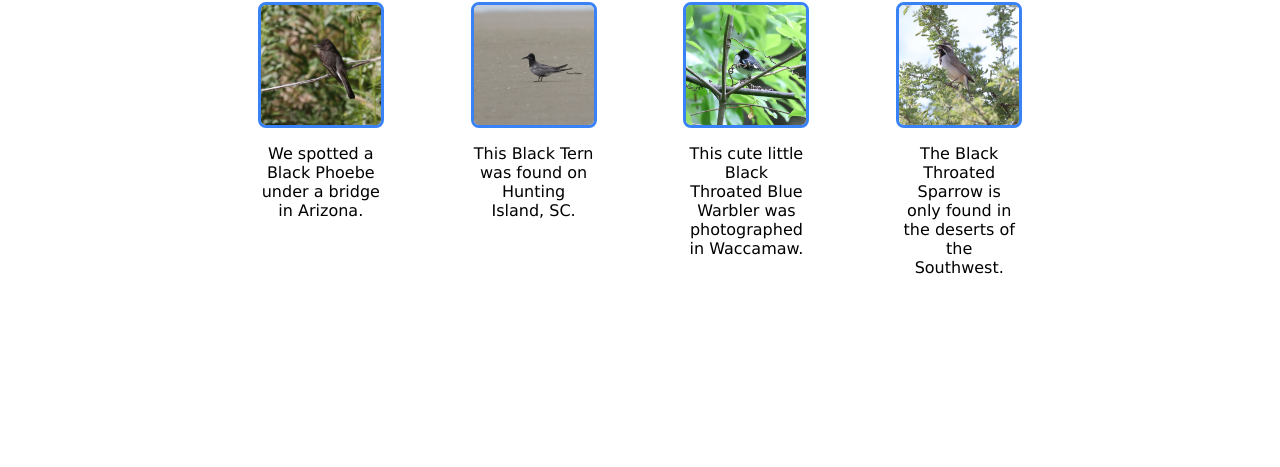
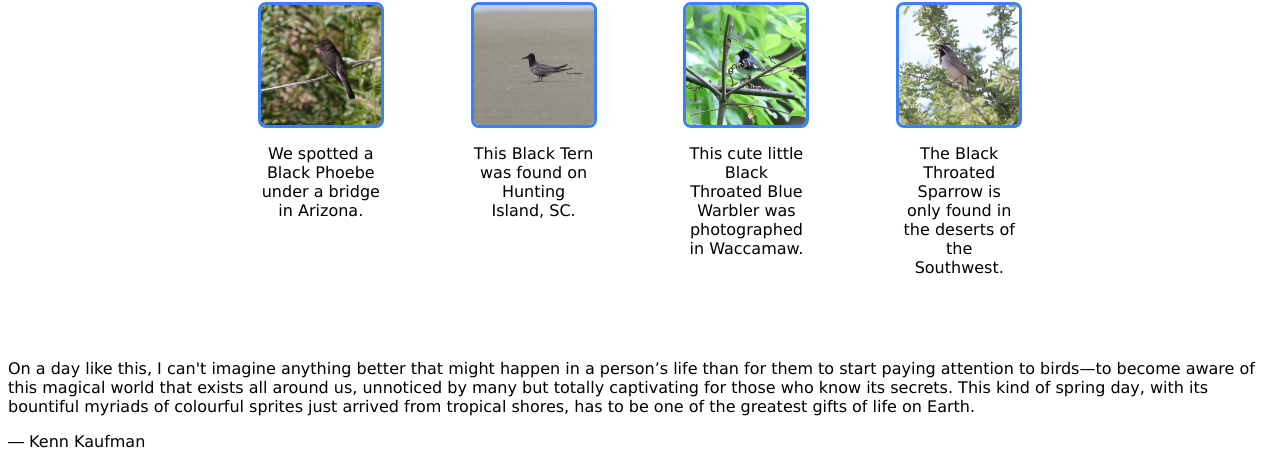
Before and after one commit to tfalasco/odin-landing-page, a plain HTML site: page index.html in a window 1280 px wide. Shown: the part 489-956 px from the top of the page. Before the commit the page ends 840 px from the top, so only its background shows below. Drawn offline with Linux system fonts and the light colour scheme.

Commit message:
Add quote html

```diff
--- a/index.html
+++ b/index.html
@@ -50,7 +50,8 @@
             </div>
        </div>
        <div class="quote">
-
+            <p class="text">On a day like this, I can't imagine anything better that might happen in a person’s life than for them to start paying attention to birds—to become aware of this magical world that exists all around us, unnoticed by many but totally captivating for those who know its secrets. This kind of spring day, with its bountiful myriads of colourful sprites just arrived from tropical shores, has to be one of the greatest gifts of life on Earth.</p>
+            <p class="author">― Kenn Kaufman</p>
        </div>
        <div class="call-to-action">
 
```
